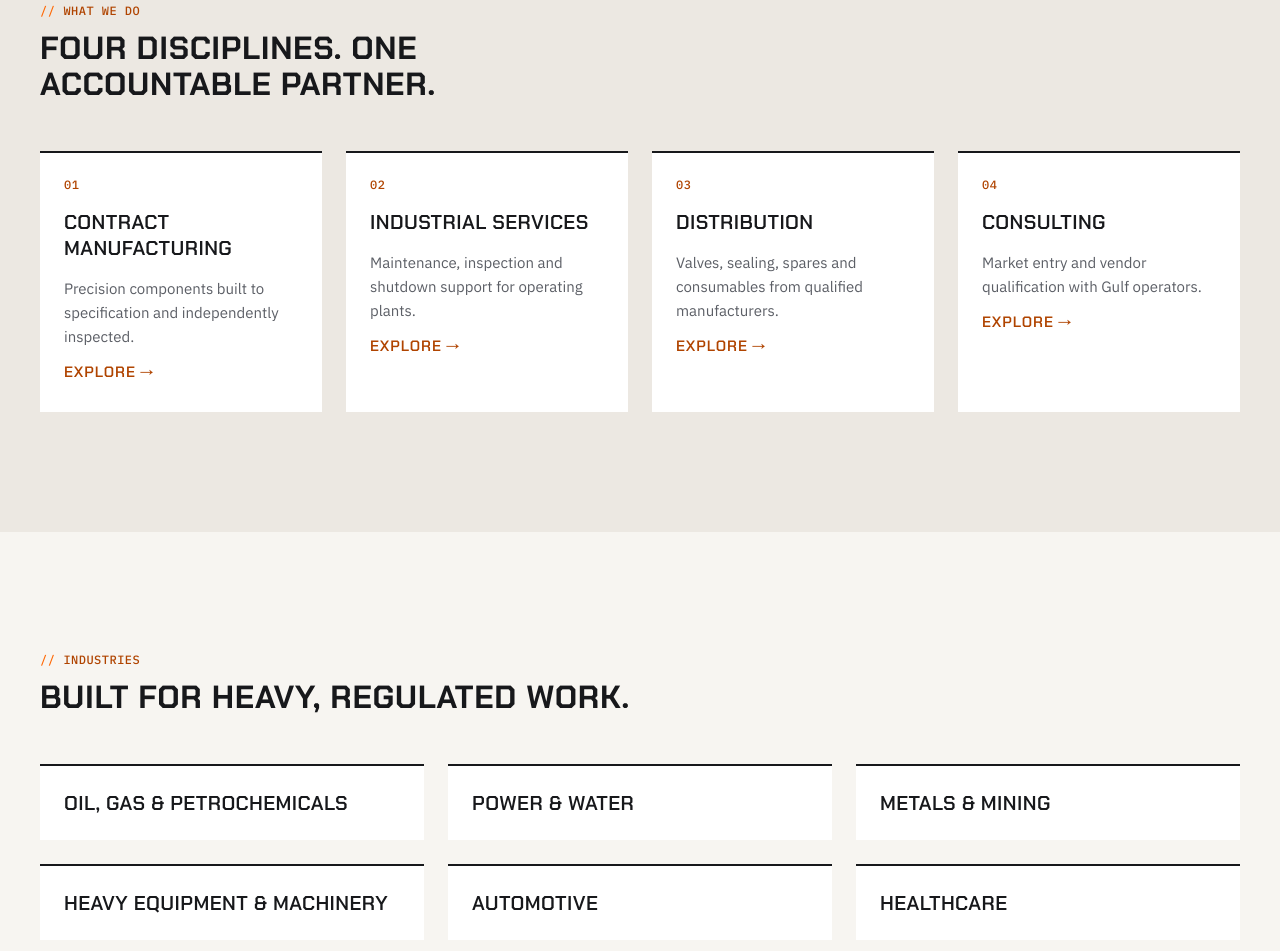
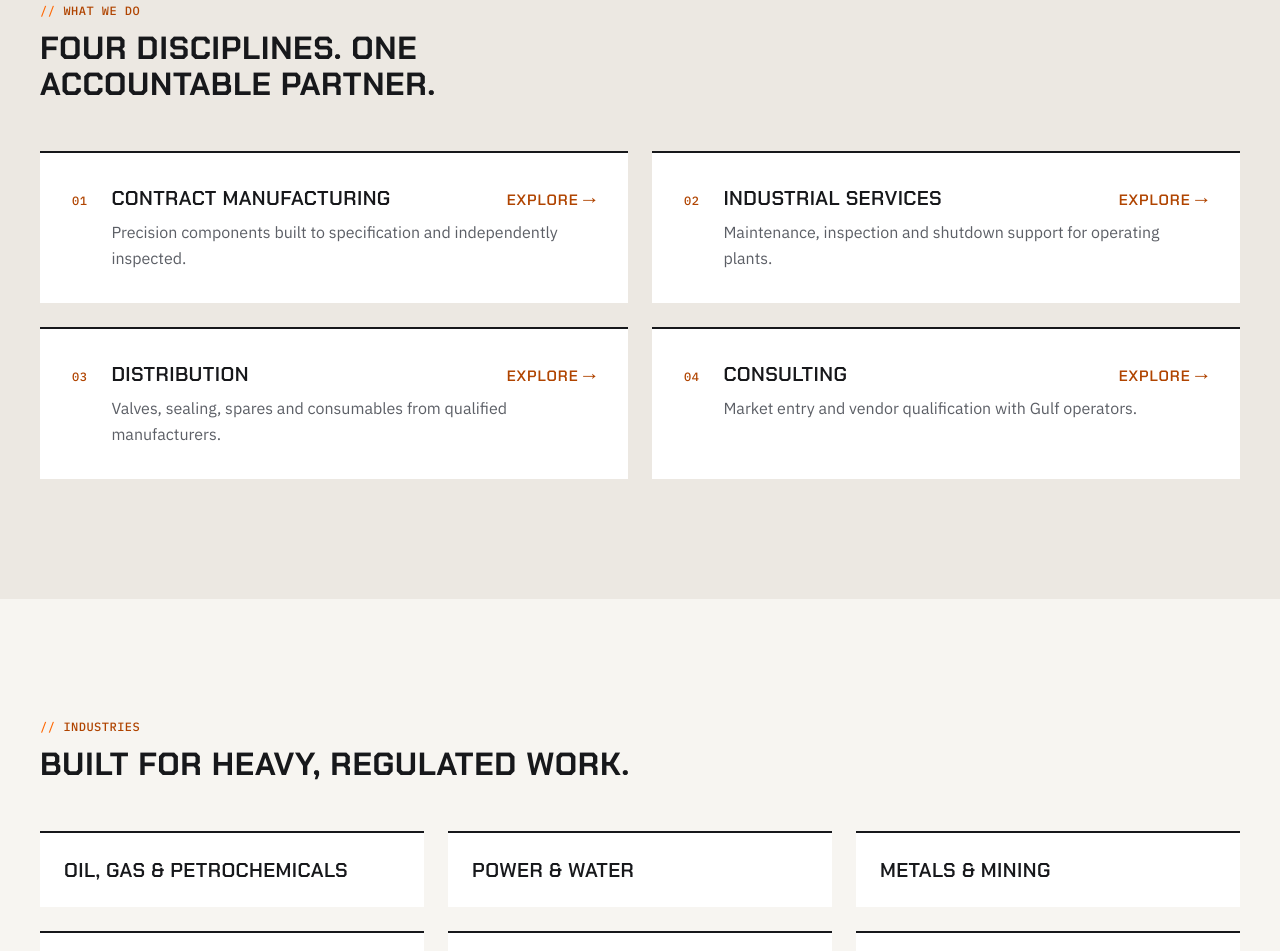
Before and after one commit to spartiqindustries/spartiq-website, a plain HTML site: page index.html in a window 1280 px wide. Shown: the part 1341-2292 px from the top of the page. Drawn offline with Linux system fonts and the light colour scheme.

Commit message:
What we do: 2x2 cards, titles on one line, aligned text and links
Co-Authored-By: Claude Opus 5.5 <noreply@anthropic.com>
Claude-Session: https://claude.ai/code/session_01P6w2ZkD22tsbgZHeN1S6pt

```diff
--- a/index.html
+++ b/index.html
@@ -169,8 +169,14 @@ header{position:sticky;top:env(safe-area-inset-top,0px);z-index:9;background:var
 @media (max-width:820px){.statement{grid-template-columns:1fr;gap:var(--space-4)}.statement .sq-eyebrow{padding-top:0}}
 
 /* home: four lines */
-.lines .sq-card{gap:var(--space-4);padding:var(--space-6) var(--space-6) var(--space-8)}
-.lines .sq-card__body{font-size:15px;line-height:24px}
+.grid4.lines{grid-template-columns:repeat(2,minmax(0,1fr))}
+.lines .sq-card{display:grid;grid-template-columns:auto minmax(0,1fr) auto;grid-template-areas:"num title link" ". body body";column-gap:var(--space-6);row-gap:var(--space-2);align-items:baseline;padding:var(--space-8)}
+.lines .sq-card__num{grid-area:num}
+.lines .sq-card__title{grid-area:title;white-space:nowrap}
+.lines .sq-card__body{grid-area:body;font-size:16px;line-height:26px}
+.lines .sq-btn--link{grid-area:link;justify-self:end}
+@media (max-width:760px){.grid4.lines{grid-template-columns:1fr}}
+@media (max-width:420px){.lines .sq-card{grid-template-areas:"num title" ". body" ". link";grid-template-columns:auto minmax(0,1fr)}.lines .sq-card__title{white-space:normal}.lines .sq-btn--link{justify-self:start;margin-top:var(--space-2)}}
 
 /* stages */
 .flow{display:grid;grid-template-columns:repeat(var(--n,5),minmax(0,1fr));list-style:none;margin:0;padding:0}
```
